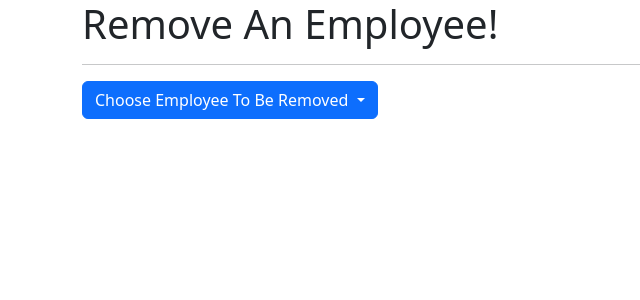
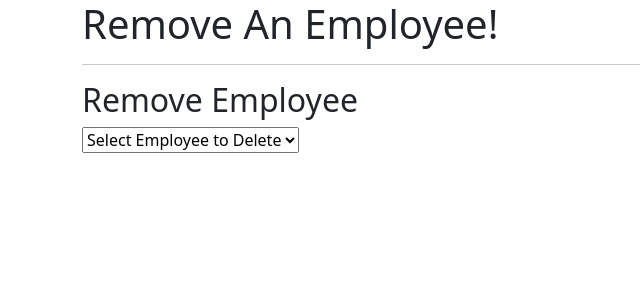
Before and after one commit to devsharifmahmud/DjangoCrudOperation, a Django app: page /remove_emp in a window 1280 px wide. Shown: the top 300 px of the page, without its empty margins (0-640 px from the left). Run offline with Django 5.2, Linux system fonts and the light colour scheme; data that the repository does not hold is empty.

Commit message:
HTML file add

```diff
--- a/office_emp_proj/emp_app/templates/remove_emp.html
+++ b/office_emp_proj/emp_app/templates/remove_emp.html
@@ -11,16 +11,19 @@
 <div class="container">
     <h1>Remove An Employee!</h1>
     <hr>
-    <div class="dropdown">
-        <button class="btn btn-primary dropdown-toggle" type="button" data-bs-toggle="dropdown" aria-expanded="false">
-            Choose Employee To Be Removed
-        </button>
-        <ul class="dropdown-menu">
-            {% for emp in emps %}
-            <li><a class="dropdown-item" href="/remove_emp{{emp.id}}">{{emp.first_name}} {{emp.last_name}}</a></li>
-            {% endfor %}
-        </ul>
-    </div>
+    <h2>Remove Employee</h2>
+
+<select onchange="window.location.href=this.value">
+
+    <option>Select Employee to Delete</option>
+
+    {% for emp in emps %}
+    <option value="/remove_emp/{{emp.id}}">
+        {{emp.first_name}} {{emp.last_name}}
+    </option>
+    {% endfor %}
+
+</select>
 </div>
 
 <script src="https://cdn.jsdelivr.net/npm/bootstrap@5.3.8/dist/js/bootstrap.bundle.min.js"
```
Also changed, not shown: office_emp_proj/db.sqlite3.
